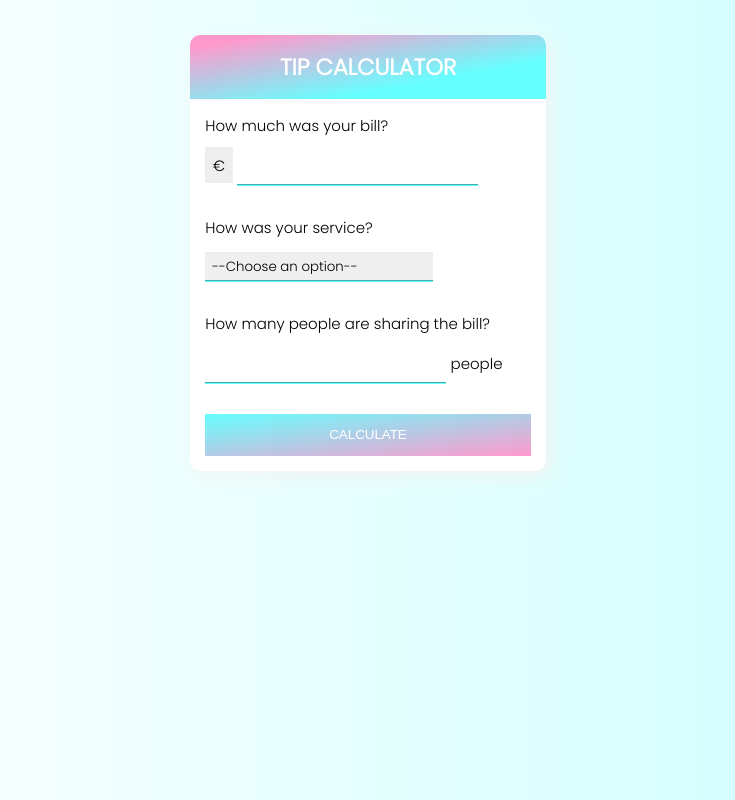
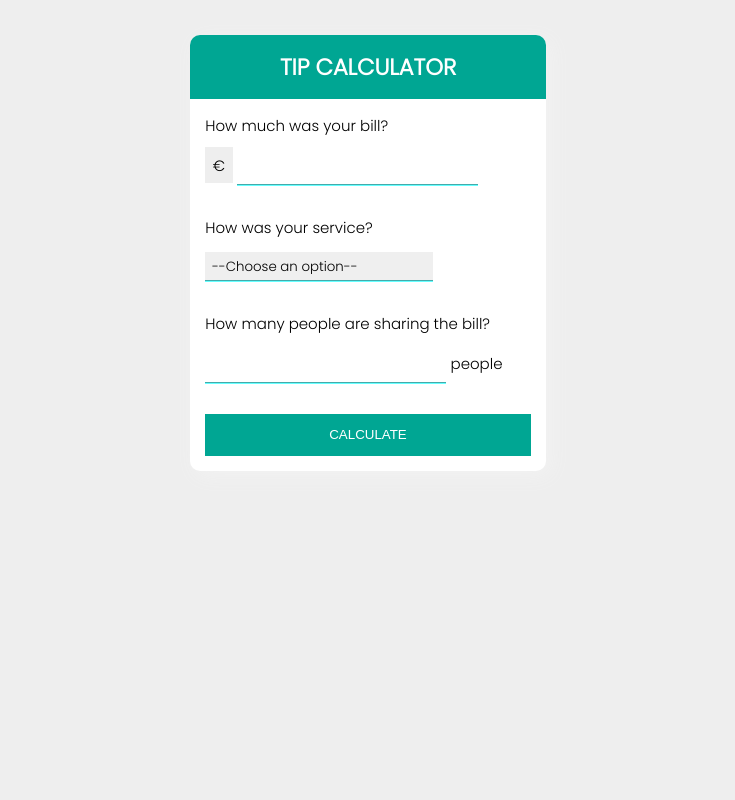
Before and after one commit to callejas1/Tip-Calculator-JS, a plain HTML site: page index.html in a window 1280 px wide. Shown: the whole page, without its empty margins (272-1007 px from the left). Drawn offline with Linux system fonts and the light colour scheme.

Commit message:
Updated background + calculator colors

```diff
--- a/style.css
+++ b/style.css
@@ -15,7 +15,7 @@ body {
   font-family: 'Poppins', sans-serif;
   padding: 15px;
   margin: 20px;
-  background: linear-gradient(90deg, #ffffff, #ccffff);
+  background: #eee;
 }
 
 section {
@@ -28,7 +28,7 @@ section {
   text-align: center;
   color: #fff;
   border-radius: 10px 10px 0px 0px;
-  background: linear-gradient(to top left, #66ffff 30%, #ff99cc 90%);
+  background: #00a693;
 }
 
 .euro-sign-top {
@@ -55,7 +55,7 @@ select {
 
 button {
   padding: 1em;
-  background: linear-gradient(to bottom right, #66ffff 0%, #ff99cc 100%);
+  background: #00a693;
   color: white;
   border: none;
   width: 100%;
```
Also changed, not shown: 1 other file.
